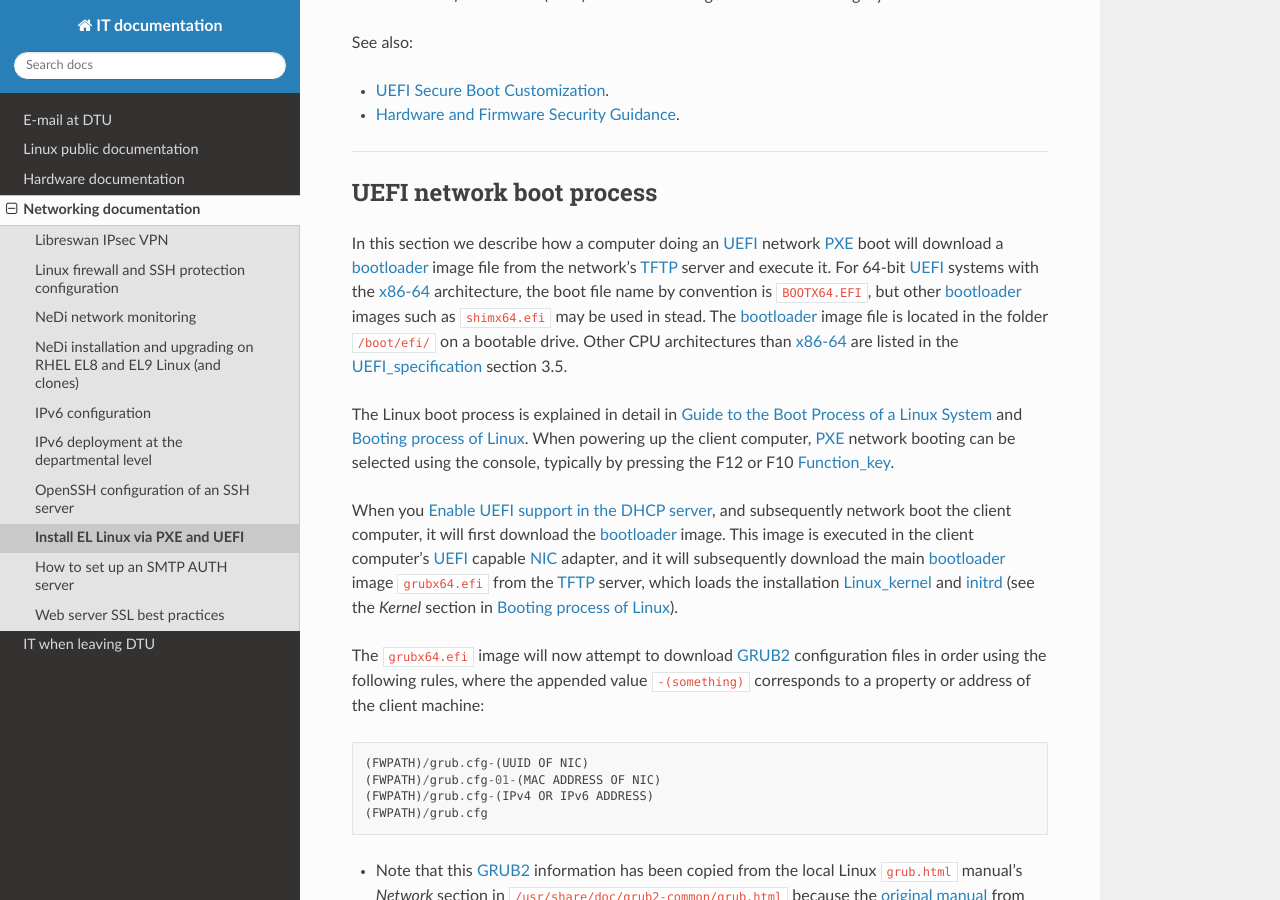
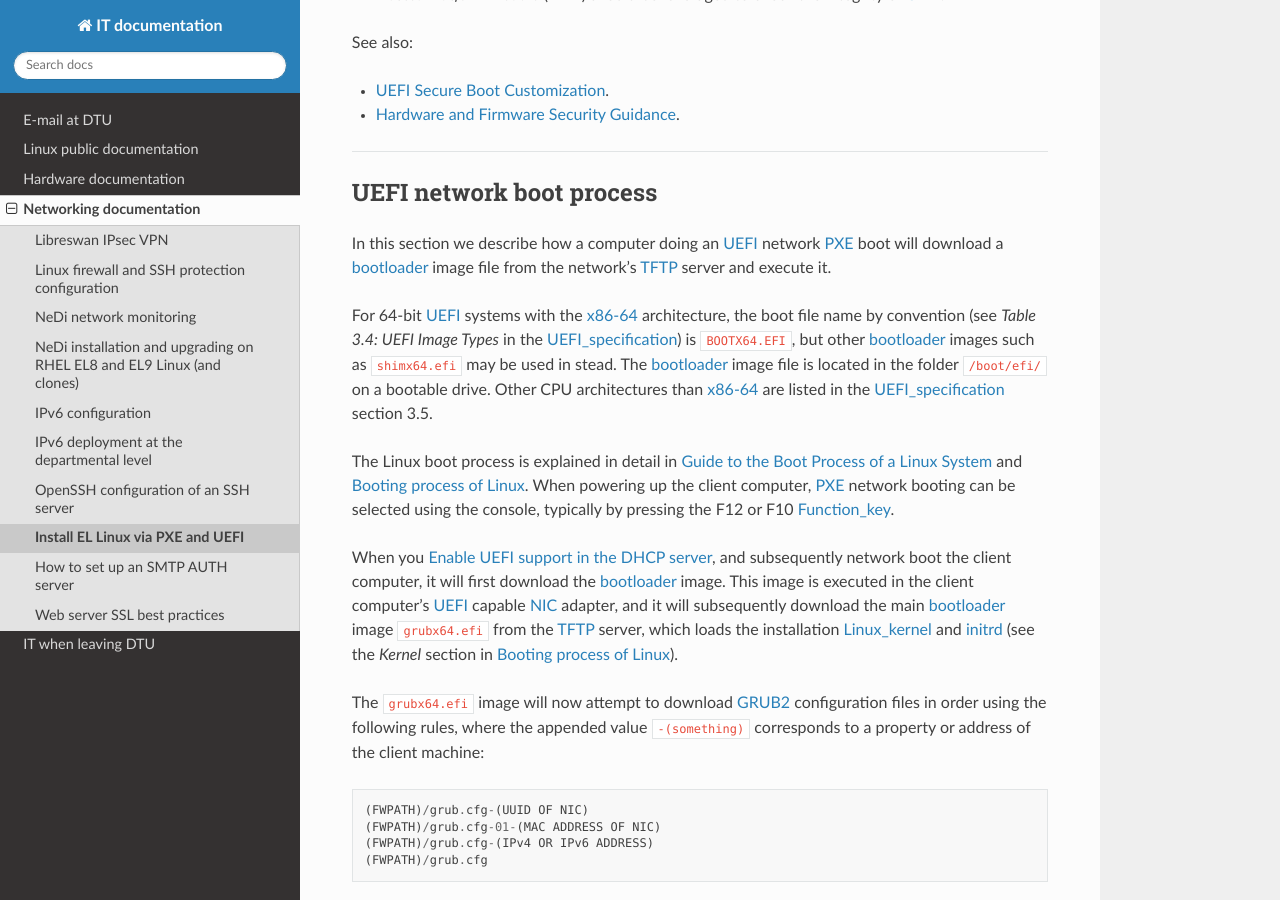
Before and after one commit to OleHolmNielsen/ITwiki, a Sphinx documentation site: the page built from docs/PXE_and_UEFI.rst, in a window 1280 px wide and 900 px high, scrolled down 1471 px. Built offline with Sphinx 7.4.7 and the Read the Docs theme 3.1.0, drawn with Linux system fonts in a browser that asks for light colours.

Commit message:
Minor edit

```diff
--- a/docs/PXE_and_UEFI.rst
+++ b/docs/PXE_and_UEFI.rst
@@ -68,8 +68,9 @@ UEFI network boot process
 
 In this section we describe how a computer doing an UEFI_ network PXE_ boot will download a bootloader_ image file
 from the network's TFTP_ server and execute it.
+
 For 64-bit UEFI_ systems with the x86-64_ architecture,
-the boot file name by convention is ``BOOTX64.EFI``,
+the boot file name by convention (see *Table 3.4: UEFI Image Types* in the UEFI_specification_) is ``BOOTX64.EFI``,
 but other bootloader_ images such as ``shimx64.efi`` may be used in stead.
 The bootloader_ image file is located in the folder ``/boot/efi/`` on a bootable drive.
 Other CPU architectures than x86-64_ are listed in the UEFI_specification_ section 3.5.
```
